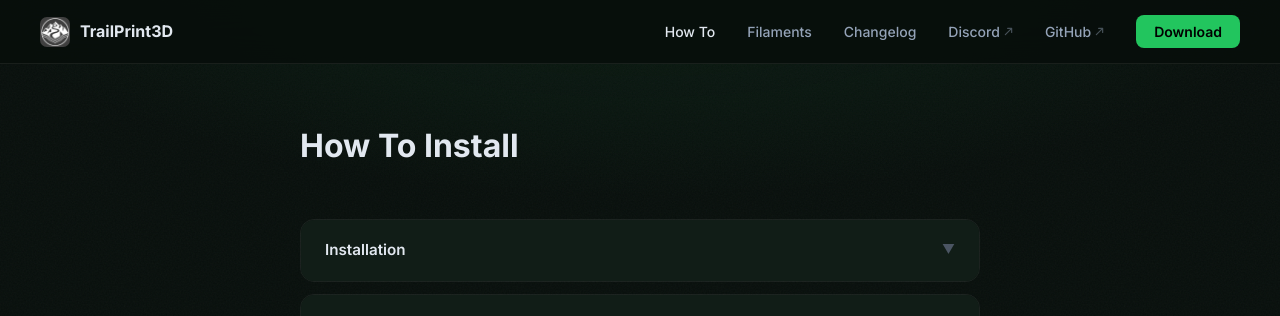
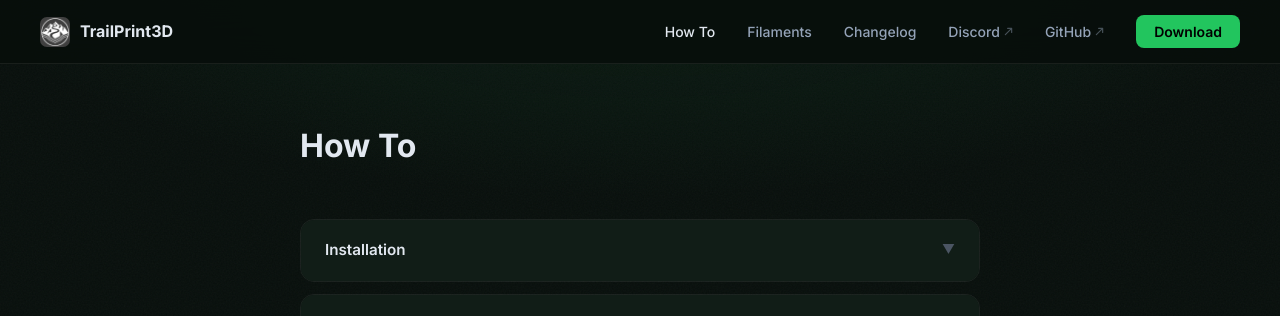
Before and after one commit to EmGi96/TrailPrint3D_web, a Jekyll site: the page built from howto.html, in a window 1280 px wide and 1368 px high. Shown: the top 316 px of the window. Built offline with Jekyll 4.4.1, drawn with Linux system fonts in a browser that asks for light colours.

Commit message:
Text change

```diff
--- a/howto.html
+++ b/howto.html
@@ -8,7 +8,7 @@ page_styles: changelog
 ---
 
     <div class="changelog-wrap">
-        <h1>How To Install</h1>
+        <h1>How To</h1>
 
         <div class="cl-block" id="ht-install">
             <div class="cl-header" onclick="toggleBlock('ht-install')">
```
